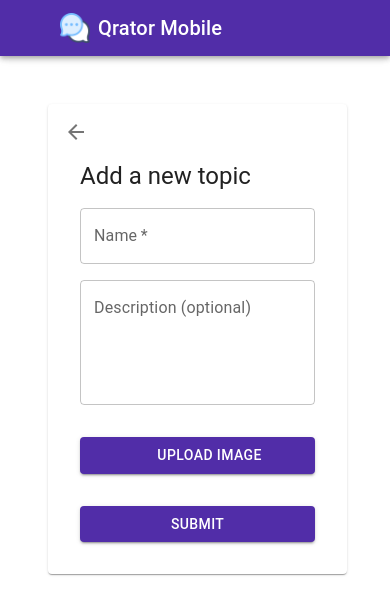
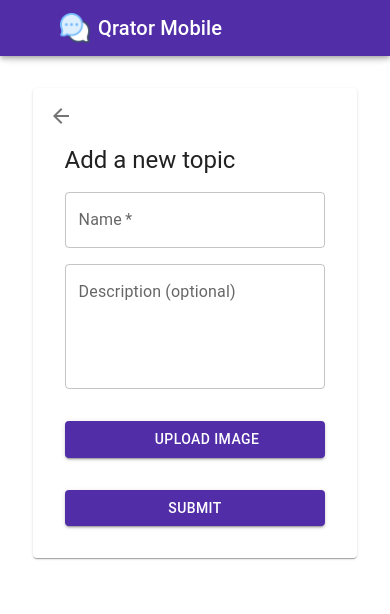
Before and after one commit to salmonkarp/CVWO-Frontend, a React (Vite) app: page /addtopic in a window 390 px wide. Shown: the top 614 px of the page. Built offline with nearby package versions, Linux system fonts and the light colour scheme; sample sign-in values are in the browser's storage; some icons are missing.

Commit message:
Improve layout further for mobile devices

```diff
--- a/src/pages/Account.tsx
+++ b/src/pages/Account.tsx
@@ -63,7 +63,10 @@ export default function Account(props: DashboardProps) {
       <NavBar onLogout={onLogout} window={window} />
       <Container
         sx={{
-          p: 4,
+          p: {
+                md: 4,
+                xs: 2
+            },
           display: "flex",
           flexDirection: "column",
           alignContent: "center",
--- a/src/pages/AddPost.tsx
+++ b/src/pages/AddPost.tsx
@@ -68,7 +68,10 @@ export default function AddTopic(props: DashboardProps) {
       <NavBar onLogout={onLogout} window={window} />
       <Container
         sx={{
-          p: 4,
+          p: {
+              md: 4,
+              xs: 2
+          },
           display: "flex",
           flexDirection: "column",
           alignContent: "center",
--- a/src/pages/AddTopic.tsx
+++ b/src/pages/AddTopic.tsx
@@ -116,7 +116,10 @@ export default function AddTopic(props: DashboardProps) {
       <NavBar onLogout={onLogout} window={window} />
       <Container
         sx={{
-          p: 4,
+          p: {
+              md: 4,
+              xs: 2
+          },
           display: "flex",
           flexDirection: "column",
           alignContent: "center",
--- a/src/pages/EditTopic.tsx
+++ b/src/pages/EditTopic.tsx
@@ -133,7 +133,10 @@ export default function EditTopic(props: DashboardProps) {
       <NavBar onLogout={onLogout} window={window} />
       <Container
         sx={{
-          p: 4,
+          p: {
+              md: 4,
+              xs: 2
+          },
           display: "flex",
           flexDirection: "column",
           alignContent: "center",
```
